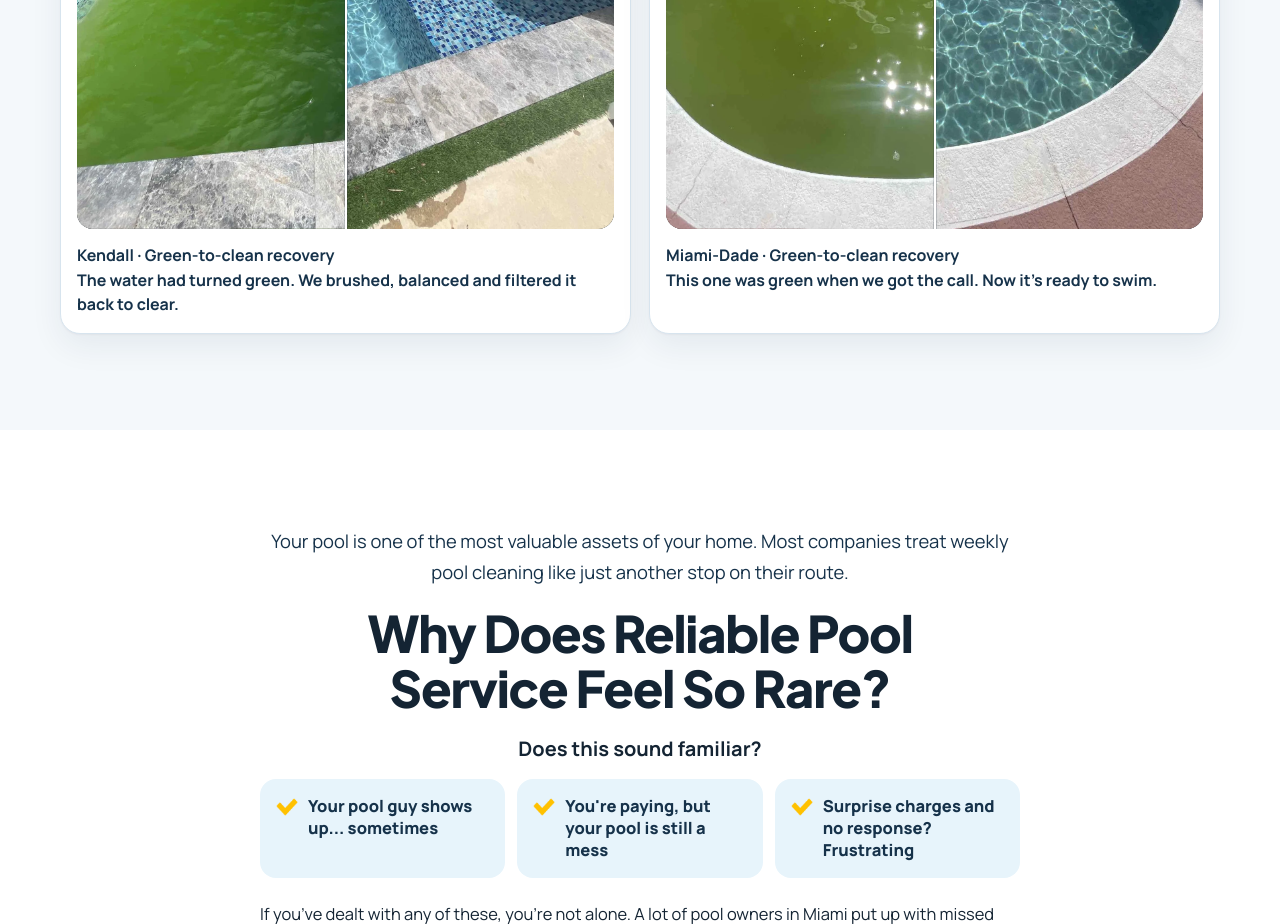
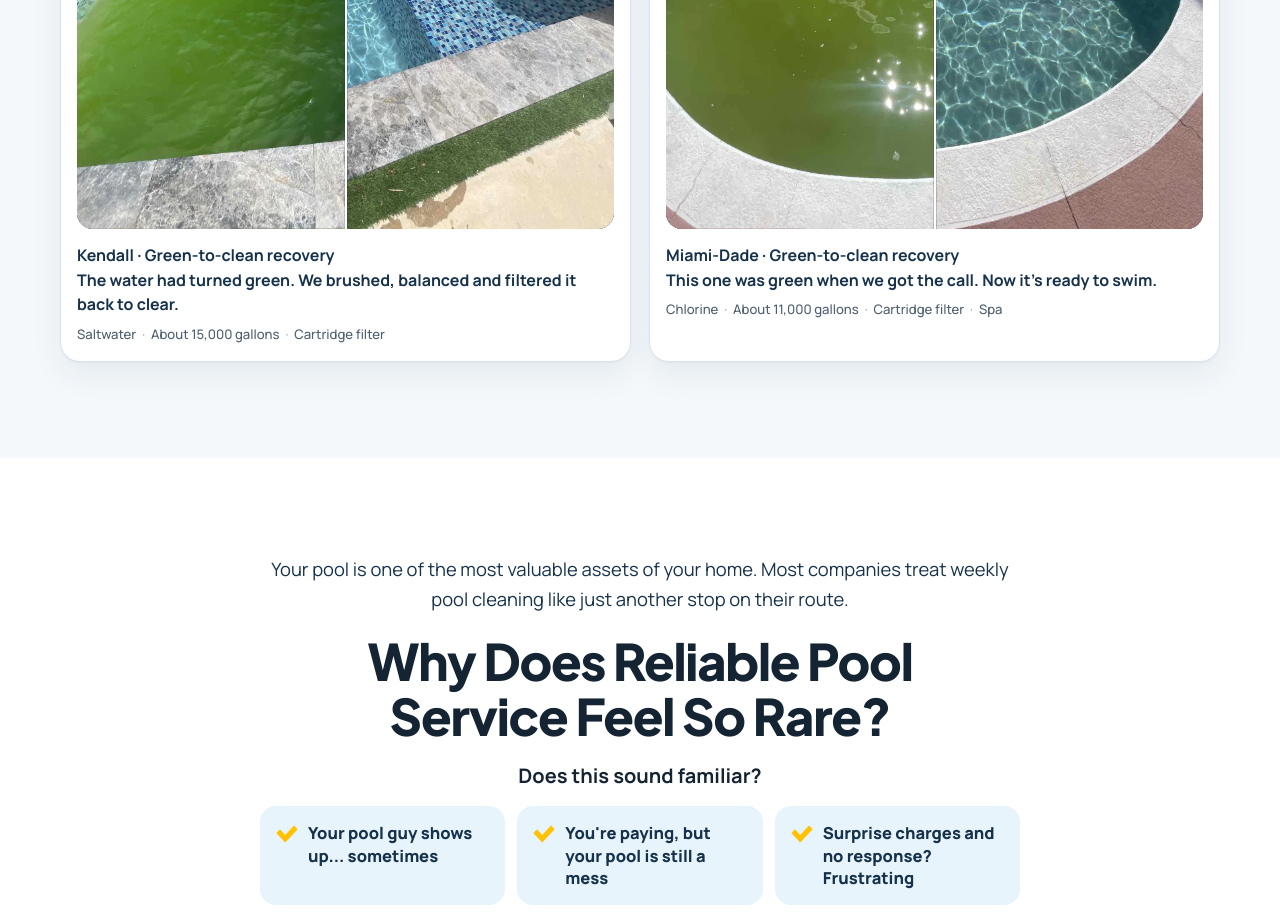
Before and after one commit to pradomanuel95/blueoperator-preview, a plain HTML site: page index.html in a window 1280 px wide. Shown: the part 2239-3163 px from the top of the page. Drawn offline with Linux system fonts and the light colour scheme.

Commit message:
Add subtle pool-spec lines under the Recent work captions
Show salt or chlorine, volume, filter, and spa details from jobs.json as a muted dotted line under each note.

```diff
--- a/assets/jobs/jobs.json
+++ b/assets/jobs/jobs.json
@@ -5,6 +5,11 @@
       "neighborhood": "Kendall",
       "service": "Green-to-clean recovery",
       "note": "The water had turned green. We brushed, balanced and filtered it back to clear.",
+      "specs": [
+        "Saltwater",
+        "About 15,000 gallons",
+        "Cartridge filter"
+      ],
       "before": "green-pool-before-kendall.webp",
       "after": "green-to-clean-after-kendall.webp",
       "altBefore": "Green rectangular pool in Kendall before recovery, with cloudy green water and a mosaic tile sun shelf.",
@@ -16,13 +21,19 @@
       "id": "miami-dade-green-to-clean",
       "neighborhood": "Miami-Dade",
       "service": "Green-to-clean recovery",
+      "note": "This one was green when we got the call. Now it's ready to swim.",
+      "specs": [
+        "Chlorine",
+        "About 11,000 gallons",
+        "Cartridge filter",
+        "Spa"
+      ],
       "before": "green-pool-before-miami-dade.webp",
       "after": "green-to-clean-after-miami-dade.webp",
       "altBefore": "Green kidney-shaped pool with a spa, pink deck, and shed in Miami-Dade, before recovery.",
       "altAfter": "The same Miami-Dade kidney-shaped pool with a spa, pink deck, and shed, after recovery, with clear water.",
       "width": 1600,
-      "height": 1699,
-      "note": "This one was green when we got the call. Now it's ready to swim."
+      "height": 1699
     }
   ]
 }
--- a/css/site.css
+++ b/css/site.css
@@ -1871,6 +1871,23 @@ a.tel-inline { color: var(--navy); font-weight: 800; text-underline-offset: 3px;
 .recent-work-caption { margin: 14px 0 0; }
 .recent-work-caption p { margin: 0; font-weight: 700; color: var(--navy); font-size: 1rem; }
 .recent-work-note { margin: 6px 0 0; font-weight: 400; color: var(--muted); font-size: 0.95rem; line-height: 1.55; }
+.recent-work-caption .recent-work-specs {
+  display: flex;
+  flex-wrap: wrap;
+  align-items: baseline;
+  margin: 8px 0 0;
+  font-weight: 500;
+  color: var(--muted);
+  font-size: 0.82rem;
+  line-height: 1.5;
+}
+.recent-work-specs span:not(:last-child)::after {
+  content: "·";
+  margin: 0 0.45em;
+  font-weight: 400;
+  opacity: 0.7;
+}
+
 .ba-slider {
   --pos: 50%;
   position: relative;
--- a/index.html
+++ b/index.html
@@ -23,7 +23,7 @@
   <link rel="preconnect" href="https://fonts.googleapis.com">
   <link rel="preconnect" href="https://fonts.gstatic.com" crossorigin>
   <link href="https://fonts.googleapis.com/css2?family=Plus+Jakarta+Sans:ital,wght@0,500;0,600;0,700;0,800;1,600&family=Manrope:wght@400;500;600;700;800&display=swap" rel="stylesheet">
-  <link rel="stylesheet" href="css/site.css?v=1811251318">
+  <link rel="stylesheet" href="css/site.css?v=1811251355">
   <script>document.documentElement.classList.add("js");</script>
 
   <script type="application/ld+json">
@@ -587,7 +587,7 @@
   <p class="copyright">© 2026 by Blue Operator Inc.</p>
 </footer>
 <script src="js/site.js?v=1811221400" defer></script>
-<script src="js/jobs.js?v=1811251318" defer></script>
+<script src="js/jobs.js?v=1811251355" defer></script>
 
 </div>
 </body>
--- a/js/jobs.js
+++ b/js/jobs.js
@@ -1,5 +1,5 @@
 (function () {
-  var DATA_URL = "assets/jobs/jobs.json?v=1811251318";
+  var DATA_URL = "assets/jobs/jobs.json?v=1811251355";
   var IMG_DIR = "assets/jobs/";
   var FALLBACK = [
     {
@@ -7,6 +7,7 @@
       neighborhood: "Kendall",
       service: "Green-to-clean recovery",
       note: "The water had turned green. We brushed, balanced and filtered it back to clear.",
+      specs: ["Saltwater", "About 15,000 gallons", "Cartridge filter"],
       before: "green-pool-before-kendall.webp",
       after: "green-to-clean-after-kendall.webp",
       altBefore: "Green rectangular pool in Kendall before recovery, with cloudy green water and a mosaic tile sun shelf.",
@@ -19,6 +20,7 @@
       neighborhood: "Miami-Dade",
       service: "Green-to-clean recovery",
       note: "This one was green when we got the call. Now it's ready to swim.",
+      specs: ["Chlorine", "About 11,000 gallons", "Cartridge filter", "Spa"],
       before: "green-pool-before-miami-dade.webp",
       after: "green-to-clean-after-miami-dade.webp",
       altBefore: "Green kidney-shaped pool with a spa, pink deck, and shed in Miami-Dade, before recovery.",
@@ -138,6 +140,12 @@
     var note = job.note
       ? '<p class="recent-work-note">' + escapeHtml(job.note) + "</p>"
       : "";
+    var specs = "";
+    if (job.specs && job.specs.length) {
+      specs = '<p class="recent-work-specs">' +
+        job.specs.map(function (s) { return "<span>" + escapeHtml(s) + "</span>"; }).join("") +
+        "</p>";
+    }
     var aria = "Before and after comparison: " + label;
 
     return (
@@ -158,6 +166,7 @@
         '<figcaption class="recent-work-caption">' +
           "<p>" + escapeHtml(label) + "</p>" +
           note +
+          specs +
         "</figcaption>" +
       "</figure>"
     );
```
